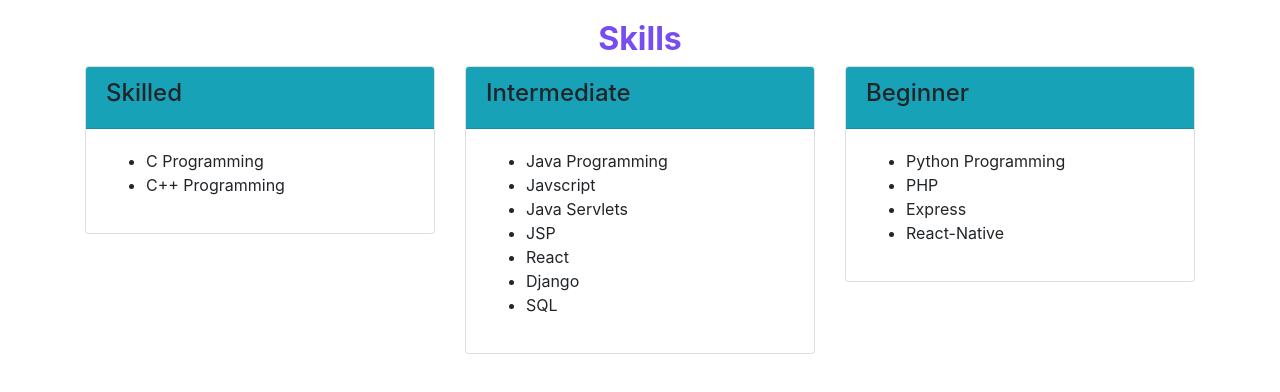
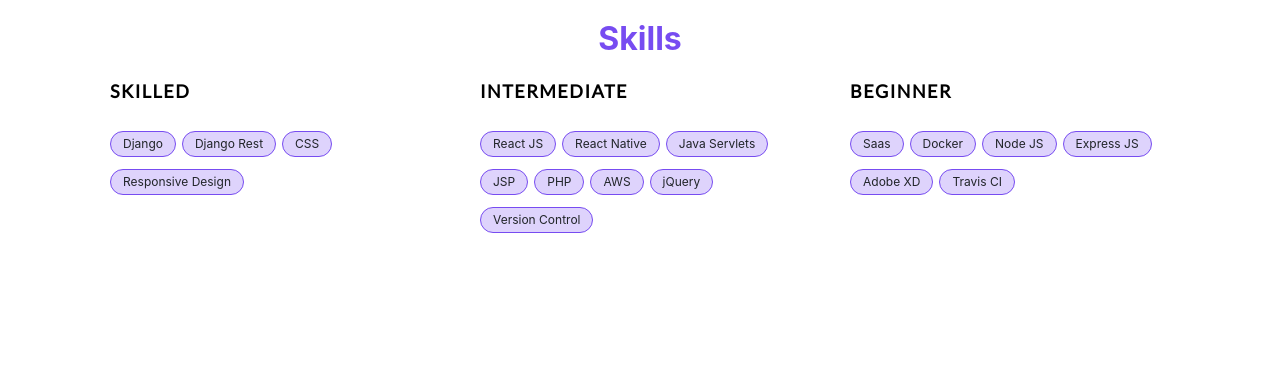
Before and after one commit to KunalMoharkar/portfolio, a React (Create React App) app: page /Skills in a window 1280 px wide. Shown: the top 392 px of the page. Built offline with nearby package versions, Linux system fonts and the light colour scheme.

Commit message:
new skills page

```diff
--- a/public/index.html
+++ b/public/index.html
@@ -2,23 +2,29 @@
 <html lang="en">
   <head>
     <meta charset="utf-8" />
+    <!--
     <link rel="icon" href="%PUBLIC_URL%/favicon.ico" />
+    -->
     <meta name="viewport" content="width=device-width, initial-scale=1" />
     <meta name="theme-color" content="#000000" />
     <meta
       name="description"
-      content="Web site created using create-react-app"
+      content="personal website"
     />
     <link rel="stylesheet" href="https://maxcdn.bootstrapcdn.com/bootstrap/4.5.2/css/bootstrap.min.css">
     <script src="https://ajax.googleapis.com/ajax/libs/jquery/3.5.1/jquery.min.js"></script>
     <script src="https://cdnjs.cloudflare.com/ajax/libs/popper.js/1.16.0/umd/popper.min.js"></script>
     <script src="https://maxcdn.bootstrapcdn.com/bootstrap/4.5.2/js/bootstrap.min.js"></script>
-    <link rel="apple-touch-icon" href="%PUBLIC_URL%/logo192.png" />
+    <!--
+          <link rel="apple-touch-icon" href="%PUBLIC_URL%/logo192.png" />
+    -->
     <!--
       manifest.json provides metadata used when your web app is installed on a
       user's mobile device or desktop. See https://developers.google.com/web/fundamentals/web-app-manifest/
     -->
+    <!--
     <link rel="manifest" href="%PUBLIC_URL%/manifest.json" />
+    -->
     <!--
       Notice the use of %PUBLIC_URL% in the tags above.
       It will be replaced with the URL of the `public` folder during the build.
@@ -28,7 +34,7 @@
       work correctly both with client-side routing and a non-root public URL.
       Learn how to configure a non-root public URL by running `npm run build`.
     -->
-    <title>React App</title>
+    <title>Kunal Moharkar</title>
   </head>
   <body>
     <noscript>You need to enable JavaScript to run this app.</noscript>
--- a/src/components/skills.js
+++ b/src/components/skills.js
@@ -9,54 +9,52 @@ export const Skills=()=>{
             <div>
                     <div className="container">
                     <h2 className="headlinks">Skills</h2>
-                        <div className="row">
-                            <div className="col-sm-4">
-                                <div className="card">
-                                    <div className="card-header bg-info">
-                                        <h4>Skilled</h4>
-                                    </div>
-                                    <div className="card-body">
-                                        <ul>
-                                            <li>C Programming</li>
-                                            <li>C++ Programming</li>
-                                        </ul>
-                                    </div>
-                                </div>
+
+                    <div className="skills-container">
+                        <div>
+                            <div className="skills-header">
+                                <p>Skilled</p>
                             </div>
-                            <div className="col-sm-4">
-                                <div className="card">
-                                    <div className="card-header bg-info">
-                                        <h4>Intermediate</h4>
-                                    </div>
-                                    <div className="card-body">
-                                        <ul>
-                                            <li>Java Programming</li>
-                                            <li>Javscript</li>
-                                            <li>Java Servlets</li>
-                                            <li>JSP</li>
-                                            <li>React</li>
-                                            <li>Django</li>
-                                            <li>SQL</li>
-                                        </ul>
-                                    </div>
-                                </div>
-                            </div>
-                            <div className="col-sm-4">
-                                <div className="card">
-                                    <div className="card-header bg-info">
-                                        <h4>Beginner</h4>
-                                    </div>
-                                    <div className="card-body">
-                                        <ul>
-                                            <li>Python Programming</li>
-                                            <li>PHP</li>
-                                            <li>Express</li>
-                                            <li>React-Native</li>
-                                        </ul>
-                                    </div>
-                                </div>
+                            <div className="projectFooter">
+                                <span>Django</span>
+                                <span>Django Rest</span>
+                                <span>CSS</span>
+                                <span>Responsive Design</span>
                             </div>
                         </div>
+
+                        <div>
+                            <div className="skills-header">
+                                <p>Intermediate</p>
+                            </div>
+                            <div className="projectFooter">
+                                <span>React JS</span>
+                                <span>React Native</span>
+                                <span>Java Servlets</span>
+                                <span>JSP</span>
+                                <span>PHP</span>
+                                <span>AWS</span>
+                                <span>jQuery</span>
+                                <span>Version Control</span>
+                            </div>
+                        </div>
+
+                        <div>
+                            <div className="skills-header">
+                                <p>Beginner</p>
+                            </div>
+                            <div className="projectFooter">
+                                <span>Saas</span>
+                                <span>Docker</span>
+                                <span>Node JS</span>
+                                <span>Express JS</span>
+                                <span>Adobe XD</span>
+                                <span>Travis CI</span>
+                            </div>
+                        </div>
+                    </div>
+
+
                     </div>
             </div>
         )
--- a/src/css/projects.css
+++ b/src/css/projects.css
@@ -1,4 +1,4 @@
-
+@import url('https://fonts.googleapis.com/css2?family=Lato&display=swap');
 .projectDescription{
     margin-bottom:0px;
 }
@@ -8,9 +8,9 @@
     letter-spacing: 1.5px;
     color: black;
     font-weight: 800;
-    font-family: 'Lucida Sans', 'Lucida Sans Regular', 'Lucida Grande', 'Lucida Sans Unicode', Geneva, Verdana, sans-serif;
+    font-family: 'Lato', sans-serif;
     padding-bottom: 4px;
-    font-size: 16px;
+    font-size: 18px;
 }
 
 .projectDescription p{
--- a/src/css/skills.css
+++ b/src/css/skills.css
@@ -0,0 +1,34 @@
+
+
+.skills-container{
+    display: flex;
+    flex-wrap: wrap;
+    align-items: flex-start;
+    justify-content: space-around;
+    width: 100%;
+    margin-top: 20px;
+}
+
+@media only screen and (max-width: 800px) {
+    .skills-container{
+        justify-content: flex-start;
+    }
+}
+.skills-container div{
+
+    text-align: left;
+    width: 320px;
+
+}
+
+
+
+.skills-header p{
+    text-transform: uppercase;
+    letter-spacing: 1.5px;
+    color: black;
+    font-weight: 800;
+    font-family: 'Lato', sans-serif;
+    padding-bottom: 4px;
+    font-size: 18px;
+}
```
